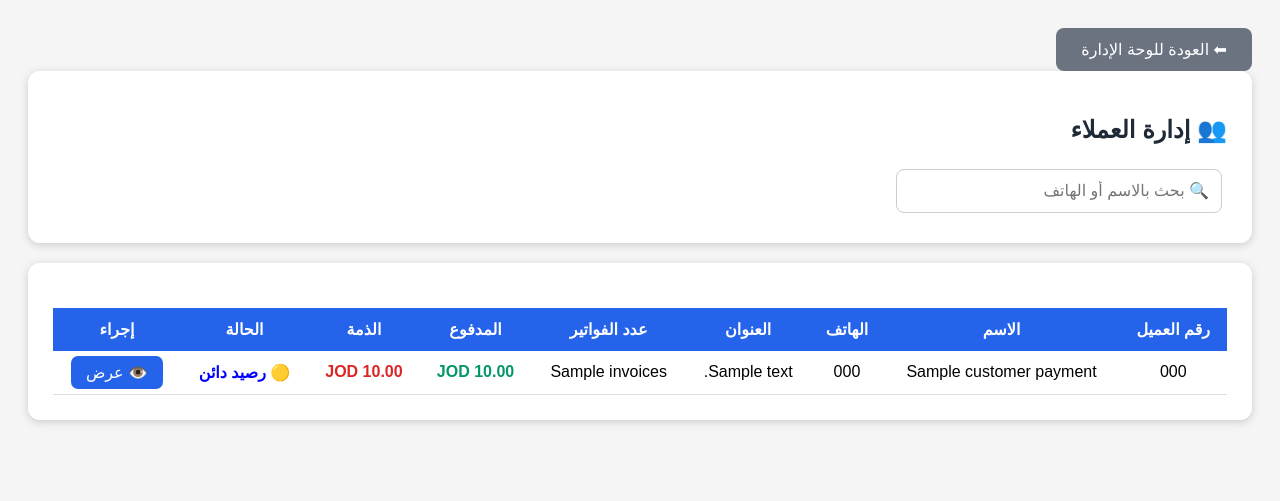
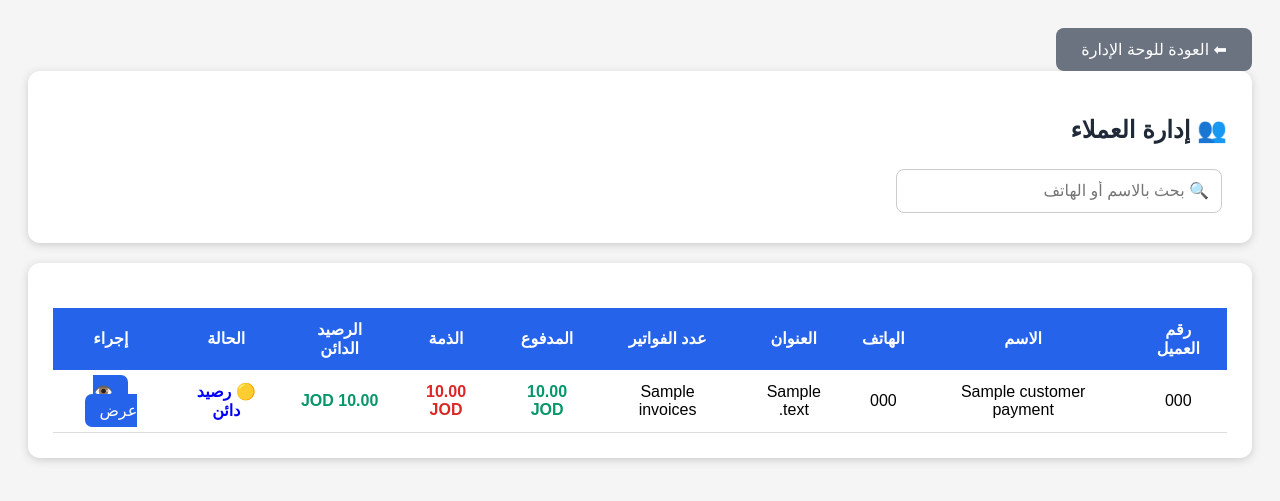
Before and after one commit to bkawash-ops/grecory_web, a Flask app: page /customers in a window 1280 px wide. Shown: the top 501 px of the page. Run offline with Flask 3, Linux system fonts and the light colour scheme; a database or web service that is not in the repository returns one stand-in record (values such as "Sample title"); some libraries are stand-ins or nearby versions.

Commit message:
Update customers.html

```diff
--- a/templates/customers.html
+++ b/templates/customers.html
@@ -215,6 +215,7 @@ onkeyup="searchCustomers()"
 
 
 <th>الذمة</th>
+<th>الرصيد الدائن</th>
 <th>الحالة</th>
 <th>إجراء</th>
 
@@ -261,6 +262,11 @@ onkeyup="searchCustomers()"
 <td class="debt">
 
 {{"%.2f"|format(c.debt|float)}} JOD
+
+</td>
+<td class="money">
+
+{{"%.2f"|format(c.credit_balance|float)}} JOD
 
 </td>
 <td>
```
